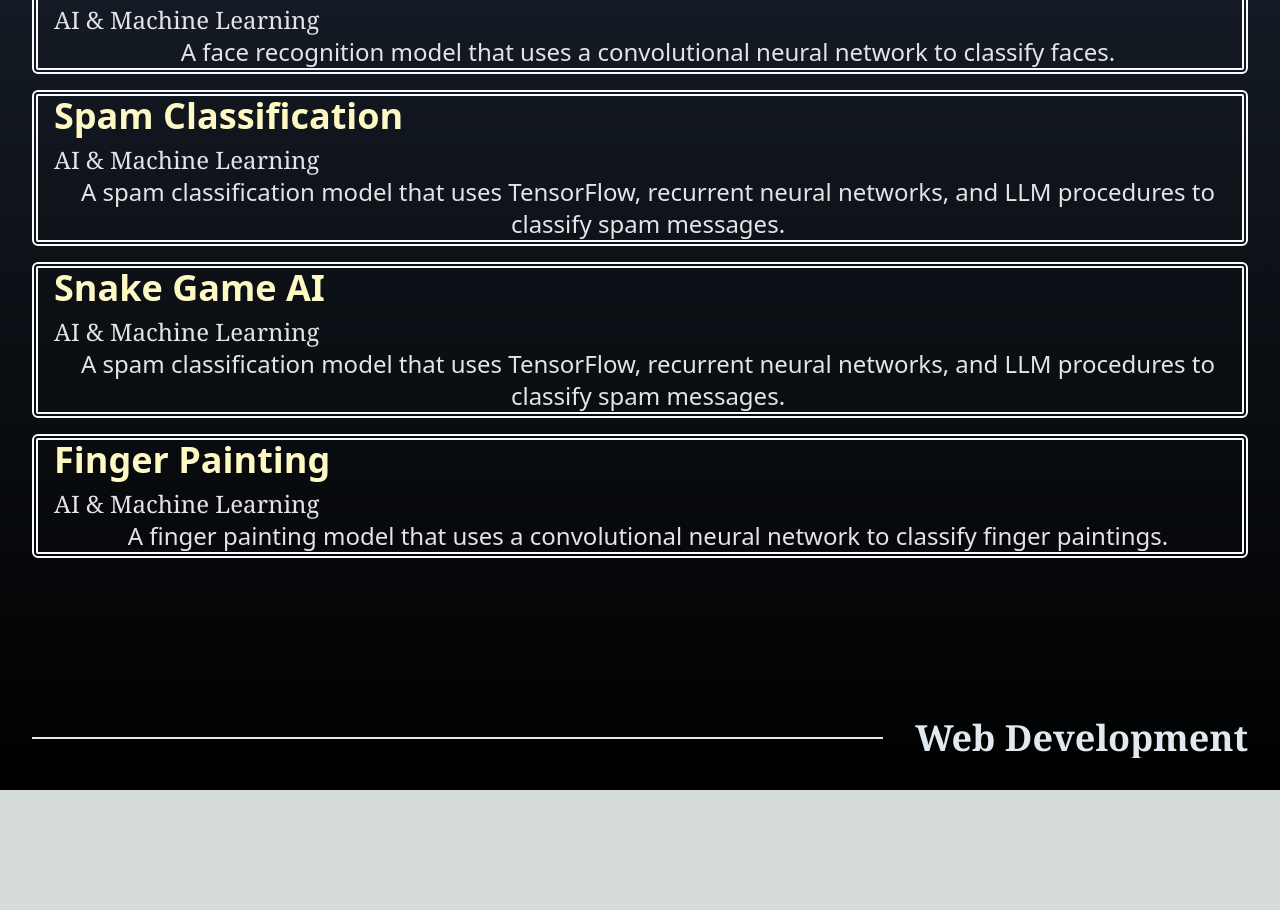
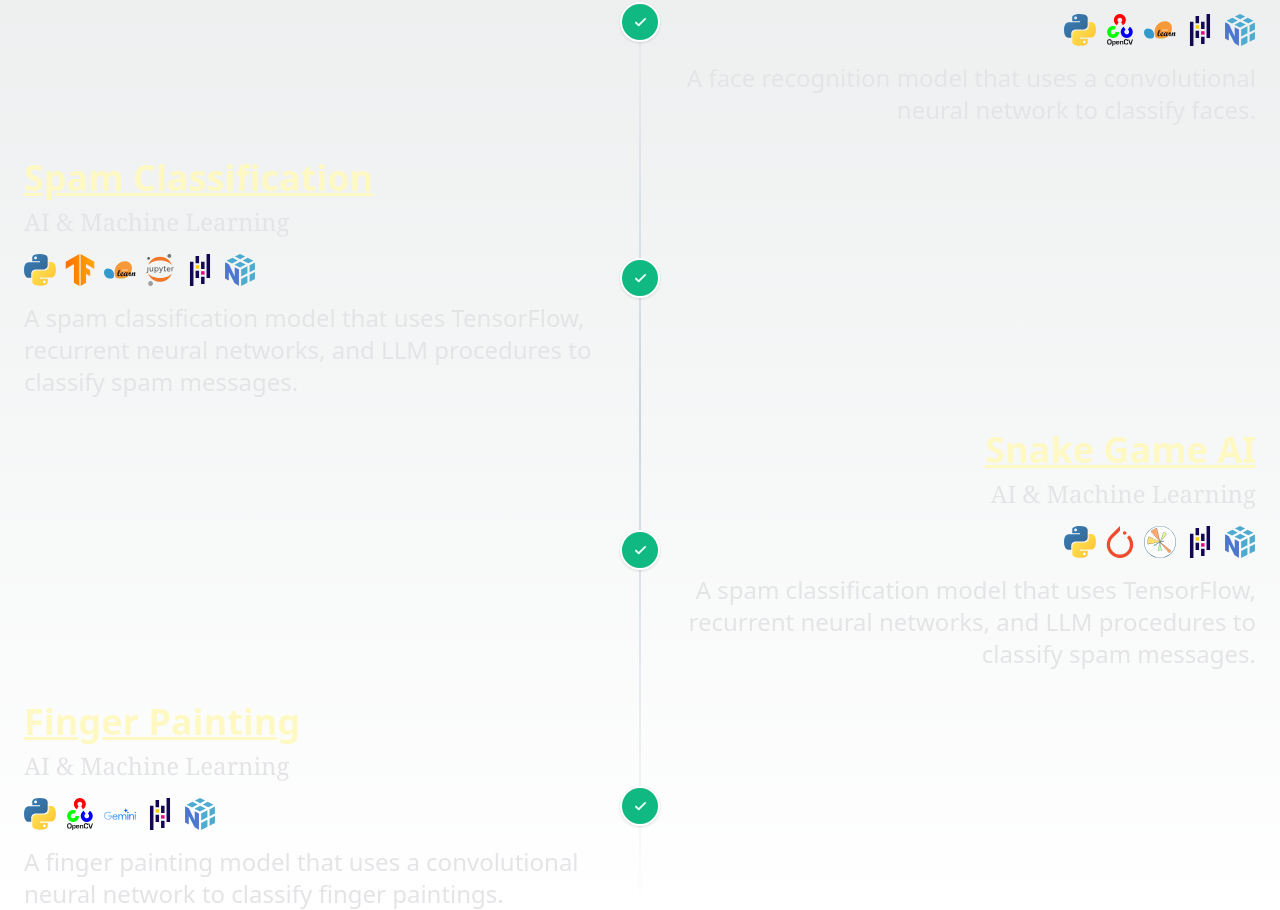
Before and after one commit to GlassesNoGlasses/GlassesNoGlasses.github.io, a Next.js app: page / in a window 1280 px wide. Shown: the part 1234-2144 px from the top of the page. Before the commit the page ends 2024 px from the top, so only its background shows below. Built offline with nearby package versions, Linux system fonts and the light colour scheme; what tailwindcss-animated would draw is missing.

Commit message:
added timeline to projects

```diff
--- a/app/components/project-display/Project.tsx
+++ b/app/components/project-display/Project.tsx
@@ -8,17 +8,28 @@ export const Project = ({
     projectLink,
     description,
     leftAnimate = true,
+    languages = [],
+    frameworks = [],
     imagePaths = [],
 }: ProjectProps) => {
 
+  const iconDisplays = [...languages, ...frameworks];
+  const animateDisplay = leftAnimate ? 'animate-fade-left animate-duration-1000' : 'animate-fade-right animate-duration-1000';
+  const textDisplay = leftAnimate ? 'text-left pl-6' : 'text-right pr-6';
+  const iconDisplayStyle = leftAnimate ? 'pl-6 justify-start' : 'pr-6 justify-end';
+
   return (
-    <div className={`flex flex-col border-slate-50 border-[6px] border-double rounded-md
-    ${leftAnimate ? 'animate-fade-left' : 'animate-fade-right animate-duration-1000'}`}>
+    <div className={`flex flex-col ${animateDisplay}`}>
       <a href={projectLink} target='_blank'>
-        <h1 className='pl-4 text-4xl text-left font-bold font-sans text-yellow-100'>{title}</h1>
+        <h1 className={`${textDisplay} text-4xl font-bold font-sans text-yellow-100 underline`}>{title}</h1>
       </a>
-        {subtitle && <h2 className='pl-4 text-2xl text-left font-serif text-zinc-200 pt-2'>{subtitle}</h2>}
-        <p className='pl-4 text-2xl text-center font-sans text-zinc-200'>{description}</p>
+        {subtitle && <h2 className={`${textDisplay} text-2xl font-serif text-zinc-200 pt-2`}>{subtitle}</h2>}
+        <div className={`flex flex-row gap-2 pt-4 ${iconDisplayStyle}`}>
+          {iconDisplays.map((iconPath, index) => {
+            return <img key={index} src={iconPath} alt={iconPath.slice(iconPath.indexOf("svg/"))} className='w-8 h-8'/>
+          })}
+        </div>
+        <p className={`${textDisplay} pt-4 text-2xl font-sans text-zinc-200`}>{description}</p>
     </div>
   )
 }
--- /dev/null
+++ b/app/components/timeline/TimelineMilestonProps.ts
@@ -0,0 +1,7 @@
+
+export interface TimelineMilestoneProps {
+    id: string;
+    children: React.ReactNode;
+    compelete: boolean;
+    backgroundStyle: string;
+}
--- /dev/null
+++ b/app/components/timeline/TimelineMilestone.tsx
@@ -0,0 +1,33 @@
+
+import React from 'react'
+import { TimelineMilestoneProps } from './TimelineMilestonProps'
+
+export const TimelineMilestone = ({
+    id,
+    children,
+    compelete,
+    backgroundStyle,
+}: TimelineMilestoneProps) => {
+  return (
+    <div className={`${backgroundStyle} relative flex items-center justify-between md:justify-normal md:odd:flex-row-reverse group is-active`}>
+        {/* <!-- Icon --> */}
+        <div className="flex items-center justify-center w-10 h-10 rounded-full border-2 border-white bg-slate-300 group-[.is-active]:bg-emerald-500 text-slate-500 group-[.is-active]:text-emerald-50 shadow shrink-0 md:order-1 md:group-odd:-translate-x-1/2 md:group-even:translate-x-1/2">
+            {
+                compelete ?
+                <svg className="fill-current" xmlns="http://www.w3.org/2000/svg" width="12" height="10">
+                    <path fillRule="nonzero" d="M10.422 1.257 4.655 7.025 2.553 4.923A.916.916 0 0 0 1.257 6.22l2.75 2.75a.916.916 0 0 0 1.296 0l6.415-6.416a.916.916 0 0 0-1.296-1.296Z" />
+                </svg>
+                :
+                <svg xmlns="http://www.w3.org/2000/svg" viewBox="0 0 24 24" strokeWidth="1.5" stroke="currentColor" width="12" height="10" className="fill-slate-400">
+                    <path strokeLinecap="round" fillRule="nonzero" strokeLinejoin="round" d="M14.25 9v6m-4.5 0V9M21 12a9 9 0 1 1-18 0 9 9 0 0 1 18 0Z" />
+                </svg>
+            }
+        </div>
+        {/* <!-- Item --> */}
+        <div id={id}
+                className="flex flex-col h-fit w-[calc(100%-4rem)] md:w-[calc(50%-2.5rem)]">
+                {children}
+        </div>
+    </div>
+  )
+}
--- a/app/page.tsx
+++ b/app/page.tsx
@@ -7,6 +7,7 @@ import { FaceRecognition, FingerPainting, SpamClassification, SnakeAI } from "./
 import { ItemsBar } from "./components/items-bar/ItemsBar";
 import { CampfireIcon, MeteorsIcon } from "./constants/icons";
 import { Item } from "./components/interfaces/Item";
+import { TimelineMilestone } from "./components/timeline/TimelineMilestone";
 
 export default function Home() {
 
@@ -20,6 +21,8 @@ export default function Home() {
 
   return (
     <main className="flex min-h-screen w-screen flex-col overflow-y-auto">
+
+      {/* Top View & Introduction */}
       <MeteorBackground numMeteors={13} isOn={meteors.isActive}/>
       <div className={`flex flex-col h-screen w-screen bg-lofi bg-cover align-middle justify-center
         ${meteors.isActive && !campfire.isActive ? "animate-lightFadeOut" : "animate-lightFadeIn"}
@@ -32,10 +35,8 @@ export default function Home() {
           ]}
           />
         <div className="flex flex-col h-full w-full align-middle gap-4 justify-center ">
-
           <h1 className="text-9xl text-center font-bold font-sans text-yellow-100" id="initials">{initials}</h1>
           <h2 className="text-4xl text-center font-bold font-sans text-zinc-200" id="title">{titleText}</h2>
-
           <div className="flex w-full h-fit align-middle justify-center pt-8">
             <div className="flex w-1/2 justify-evenly align-middle" id="socials">
               <a href="https://github.com/GlassesNoGlasses" target="_blank">
@@ -51,6 +52,7 @@ export default function Home() {
         </div>
       </div>
 
+      {/* Projects */}
       <div className="flex flex-col h-fit w-full bg-gradient-to-b from-gray-800 to-black">
         <div className="flex flex-col h-fit w-full mt-40 gap-20">
           <h1 id="projects-title"
@@ -61,7 +63,7 @@ export default function Home() {
           </h1>
 
           <div id="projects"
-          className="flex flex-col h-fit w-full px-8 gap-40">
+          className="flex h-fit w-full px-8 gap-40">
             <div id="machine-learning"
             className="flex flex-col h-fit w-full align-middle gap-8">
               <h2 className="flex text-center text-4xl font-bold font-serif text-slate-200 overflow-hidden
@@ -69,34 +71,33 @@ export default function Home() {
               animate-fade-left animate-once animate-duration-1000">
               AI & Machine Learning
               </h2>
-              <div id="machine-learning-projects"
-              className="flex flex-col h-fit w-full gap-4">
-                <Project {...FaceRecognition} />
-                <Project {...SpamClassification} leftAnimate={false}/>
-                <Project {...SnakeAI} />
-                <Project {...FingerPainting} leftAnimate={false}/>
-              </div>
-            </div>
-
-            <div id="web-development"
-            className="flex flex-col h-fit w-full align-middle gap-8">
-              <h2 className="flex text-center text-4xl font-bold font-serif text-slate-200 overflow-hidden
-              before:mr-8 before:flex-1 before:border-b-2 before:border-solid before:m-auto
-              animate-fade-right animate-once animate-duration-1000">
-              Web Development
-              </h2>
-              <div id="web-development-projects"
-              className="flex flex-col h-fit w-full gap-4">
-                {/* <Project title="Grantors" description="This is a description of project 1" leftAnimate={false} />
-                <Project title="Manga Update" description="This is a description of project 1" />
-                <Project title="Webpage Analytics" description="This is a description of project 1" leftAnimate={false}/>
-                <Project title="Fortune Cookie" description="This is a description of project 1"/> */}
-              </div>
             </div>
           </div>
         </div>
       </div>
 
+      {/* Timeline */}
+      <div className="space-y-8 relative before:absolute before:inset-0 before:ml-5 before:-translate-x-px md:before:mx-auto md:before:translate-x-0 before:h-full before:w-0.5 before:bg-gradient-to-b before:from-transparent before:via-slate-300 before:to-transparent">
+        {/* <!-- Project #1 --> */}
+        <TimelineMilestone id={FaceRecognition.title} compelete={true} backgroundStyle="">
+          <Project {...FaceRecognition} leftAnimate={false}/>
+        </TimelineMilestone>
+
+          {/* <!-- Project #2 --> */}
+        <TimelineMilestone id={SpamClassification.title} compelete={true} backgroundStyle="">
+          <Project {...SpamClassification}/>
+        </TimelineMilestone>
+
+        {/* <!-- Project #3 --> */}
+        <TimelineMilestone id={SnakeAI.title} compelete={true} backgroundStyle="">
+          <Project {...SnakeAI} leftAnimate={false}/>
+        </TimelineMilestone>
+
+        {/* <!-- Project #4 --> */}
+        <TimelineMilestone id={FingerPainting.title} compelete={true} backgroundStyle="">
+          <Project {...FingerPainting}/>
+        </TimelineMilestone>
+      </div>
     </main>
   );
 }
```
